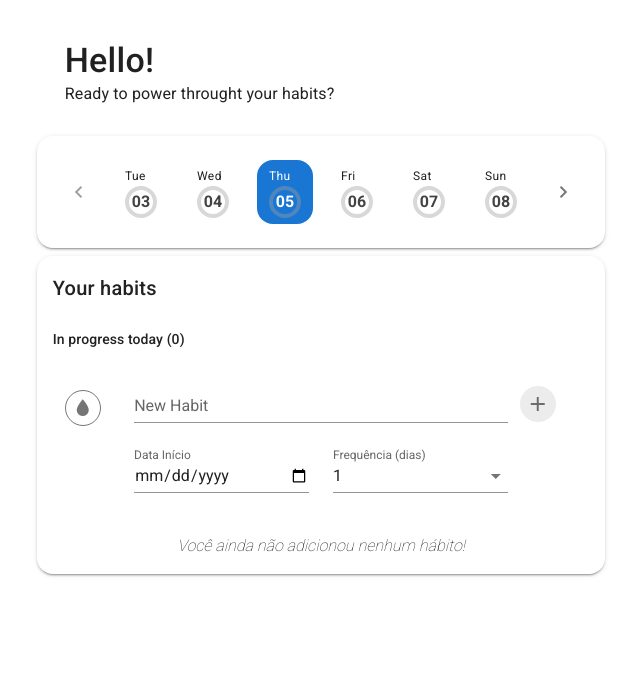
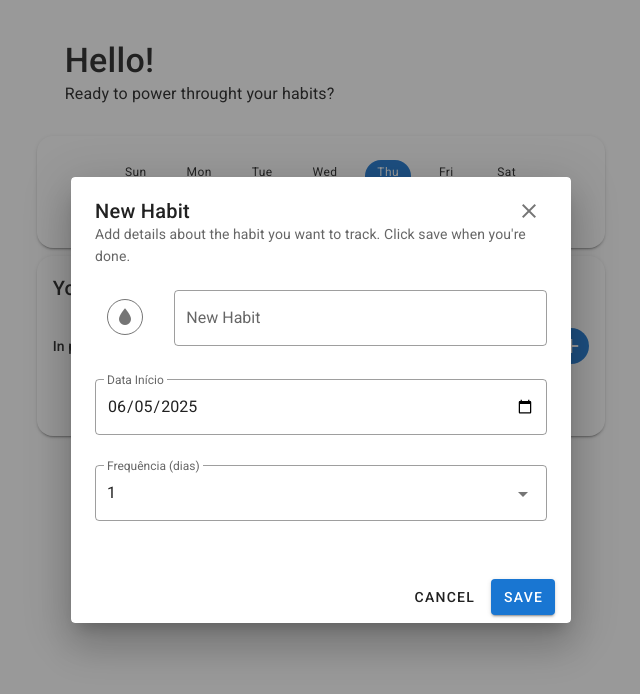
Before and after one commit to dyomenegatti/habit-tracker, a Vue app: page / in a window 1280 px wide. Both pictures are taken after a click on the button 890 px from the left and 346 px from the top of the page. Shown: the top 694 px of the page, without its empty margins (319-959 px from the left). Built offline with nearby package versions, Linux system fonts and the light colour scheme.

Commit message:
feat: finaliza frequencia e adiciona validacao

```diff
--- a/src/App.vue
+++ b/src/App.vue
@@ -5,8 +5,11 @@
         <v-col cols="12" md="6">
           <Header />
           <div class="d-flex flex-column ga-6">
-            <Week />
-            <List />
+            <Week
+              :selectedDate="selectedDate"
+              @date-changed="selectedDate = $event"
+            />
+            <List :selectedDate="selectedDate" />
           </div>
         </v-col>
       </v-row>
@@ -22,8 +25,10 @@ import List from './components/List.vue';
 export default {
   name: 'App',
   components: { Header, Week, List, },
-  data: () => ({
-    //
-  }),
+  data() {
+    return {
+      selectedDate: new Date(),
+    }
+  },
 };
 </script>
--- a/src/components/List.vue
+++ b/src/components/List.vue
@@ -11,7 +11,7 @@
         <div class="text-subtitle-2">In progress today ({{ inProgress }})</div>
       </v-col>
       <v-col cols="3">
-        <div class="d-flex justify-end" v-if="!showNewHabit">
+        <div class="d-flex justify-end">
           <v-btn icon density="comfortable" color="white" class="custom-btn-bg" @click="showInputNewHabit">
             <v-icon>mdi-plus</v-icon>
           </v-btn>
@@ -19,10 +19,10 @@
       </v-col>
     </v-row>
 
-    <new-habit
+    <New-habit
       :showNewHabit="showNewHabit"
       @new-habit="handleNewHabit"
-    ></new-habit>
+    ></New-habit>
 
     <div class="mt-4">
       <Habit
@@ -41,7 +41,6 @@
         Você ainda não adicionou nenhum hábito!
       </div>
     </div>
-
   </v-sheet>
 </template>
 
@@ -53,6 +52,12 @@ import NewHabit from './NewHabit.vue';
 export default {
   name: 'ListApp',
   components: { Habit, NewHabit, },
+  props: {
+    selectedDate: {
+      type: Date,
+      required: true
+    }
+  },
   data() {
     return {
       showNewHabit: false,
@@ -66,15 +71,17 @@ export default {
       'allHabits',
     ]),
     habits() {
-      return this.allHabits;
+      return this.allHabits.filter(habit => {
+        const habitStart = new Date(habit.dataNow);
+        const diffInDays = Math.floor((this.selectedDate - habitStart) / (1000 * 60 * 60 * 24));
+        return diffInDays >= 0 && diffInDays < habit.frequency;
+      });
     },
     emptyHabits() {
-      return Array.isArray(this.habits) && this.habits.length === 0;
+      return this.habits.length === 0;
     },
     inProgress() {
-      const habitInProgress = this.habits.filter(item => item.checked === false).length
-
-      return habitInProgress;
+      return this.habits.filter(h => !h.checked).length;
     }
   },
   methods: {
--- a/src/components/NewHabit.vue
+++ b/src/components/NewHabit.vue
@@ -1,44 +1,67 @@
 <template>
-    <v-row v-if="showNewHabit" justify="center" align="start">
-        <v-col cols="2" class="mt-1">
-            <SelectIcon
-                @selected-icon="onSelectedIcon"
-            ></SelectIcon>
+  <v-dialog v-model="localShow" max-width="500" scrollable>
+    <v-card elevation="2">
+      <v-card-title class="d-flex justify-space-between align-center">
+        <span class="text-h6">New Habit</span>
+        <v-btn icon @click="closeDialog">
+          <v-icon>mdi-close</v-icon>
+        </v-btn>
+      </v-card-title>
+
+      <v-card-subtitle>
+        Add details about the habit you want to track. Click save when you're done.
+      </v-card-subtitle>
+
+      <v-card-text>
+        <v-alert
+            v-if="alertMessage"
+            :type="alertType"
+            dismissible
+            dense
+            class="mb-4"
+        >
+            {{ alertMessage }}
+        </v-alert>
+
+        <v-row align="center">
+          <v-col cols="2" class="mb-8">
+            <SelectIcon @selected-icon="onSelectedIcon" />
           </v-col>
-        <v-col cols="8" class="pa-0">
+          <v-col cols="10">
             <v-text-field
-                class="mt-4"
+                outlined
                 label="New Habit"
                 placeholder="Type your new habit"
                 variant="plain"
                 v-model="habitDescription"
-            ></v-text-field>
-            <v-row>
-                <v-col cols="6">
+            />
+          </v-col>
+        </v-row>
+
         <v-text-field
           label="Data Início"
           :placeholder="dateNow"
-                        :v-model="habitStartDate"
+          v-model="habitStartDate"
           :min="dateNow"
           type="date"
           persistent-hint
-                    ></v-text-field>
-                </v-col>
-                <v-col cols="6">
+          outlined
+        />
+
         <v-select
           label="Frequência (dias)"
           :items="frequencyOptions"
           v-model="habitFrequency"
-                    ></v-select>
-                </v-col>
-            </v-row>
-        </v-col>
-        <v-col cols="2" class="mt-3">
-            <v-btn icon density="comfortable" class="custom-btn-bg" @click="handleNewHabit">
-                <v-icon>mdi-plus</v-icon>
-            </v-btn>
-        </v-col>
-    </v-row>
+          outlined
+        />
+      </v-card-text>
+
+      <v-card-actions class="justify-end">
+        <v-btn text @click="closeDialog">Cancel</v-btn>
+        <v-btn color="primary" @click="handleNewHabit">Save</v-btn>
+      </v-card-actions>
+    </v-card>
+  </v-dialog>
 </template>
 
 <script>
@@ -66,10 +89,23 @@ export default {
     },
     data() {
         return {
+            localShow: this.showNewHabit,
             habitDescription: '',
             habitIcone: '',
             habitStartDate: getTodayDate(),
-            habitFrequency: 1
+            habitFrequency: 1,
+            alertMessage: '',
+            alertType: 'success'
+        }
+    },
+    watch: {
+        showNewHabit(val) {
+            this.localShow = val;
+        },
+        localShow(val) {
+            if(!val) {
+                this.$emit('new-habit');
+            }
         }
     },
     computed: {
@@ -88,8 +124,13 @@ export default {
             this.habitIcone = value;
         },
         handleNewHabit() {
-            if(this.habitStartDate < this.dateNow) {
-                alert("A data de início não pode ser anterior ao dia atual!");
+        if (this.habitDescription === '') {
+            this.showAlert('Descreva o hábito antes de salvar.', 'error');
+            return;
+        }
+
+        if (this.habitStartDate < this.dateNow) {
+            this.showAlert('A data de início não pode ser anterior ao dia atual!', 'error');
             return;
         }
 
@@ -100,11 +141,25 @@ export default {
             dataNow: this.habitStartDate,
             frequency: this.habitFrequency
         });
+
+        this.showAlert('Hábito salvo com sucesso!', 'success');
+
         this.$emit('new-habit');
         this.habitDescription = '';
         this.habitStartDate = this.dateNow;
         this.habitFrequency = 1;
-        }
+        },
+        closeDialog() {
+            this.localShow = false;
+        },
+        showAlert(message, type = 'success') {
+            this.alertMessage = message;
+            this.alertType = type;
+
+            setTimeout(() => {
+                this.alertMessage = '';
+            }, 3000);
+        },
     },
 }
 </script>
--- a/src/components/Week.vue
+++ b/src/components/Week.vue
@@ -4,6 +4,7 @@
       v-model="selectedDate"
       show-arrows
       class="d-flex"
+      :active="currentDateIndex"
     >
       <v-slide-item
         v-for="(day, index) in days"
@@ -20,14 +21,12 @@
         >
           <div class="d-flex flex-column">
             <div class="text-caption">{{ day.weekday }}</div>
-            <v-progress-circular color="accent" model-value="80">
               <span
                 class="progress-text"
                 :class="{ 'selected-text': selectedDate && selectedDate.toDateString() === day.date.toDateString() }"
               >
                 {{ day.date.getDate().toString().padStart(2, '0') }}
               </span>
-            </v-progress-circular>
           </div>
         </v-chip>
       </v-slide-item>
@@ -39,19 +38,35 @@
 export default {
   name: 'WeekApp',
   data() {
+    return {
+      selectedDate: null,
+      days: [],
+    }
+  },
+  computed: {
+    currentDateIndex() {
+      return this.days.findIndex(
+        d => d.date.toDateString() === this.selectedDate?.toDateString()
+      );
+    }
+  },
+  created() {
+    const days = this.generateDates();
     const today = new Date();
-    return {
-      selectedDate: today,
-      days: this.generateDates(),
-    }
+    this.days = days;
+
+    const todayObj = days.find(d => d.date.toDateString() === today.toDateString());
+    this.selectedDate = todayObj ? todayObj.date : days[0]?.date;
   },
   methods: {
     generateDates() {
       const today = new Date();
+      const year = today.getFullYear();
+      const month = today.getMonth();
+      const daysInMonth = new Date(year, month + 1, 0).getDate();
       const days = [];
-      for (let i = -2; i <= 10; i++) {
-        const date = new Date();
-        date.setDate(today.getDate() + i);
+      for (let day = 1; day <= daysInMonth; day++) {
+        const date = new Date(year, month, day);
         const weekday = date.toLocaleDateString('en-US', { weekday: 'short' });
         days.push({ date, weekday });
       }
@@ -59,6 +74,7 @@ export default {
     },
     selectDate(date) {
       this.selectedDate = date;
+      this.$emit('date-changed', date);
     }
   },
 }
```
Also changed, not shown: 1 other file (tests, documents, lock files or other folders). Lines whose indentation alone changed are shown as unchanged.
